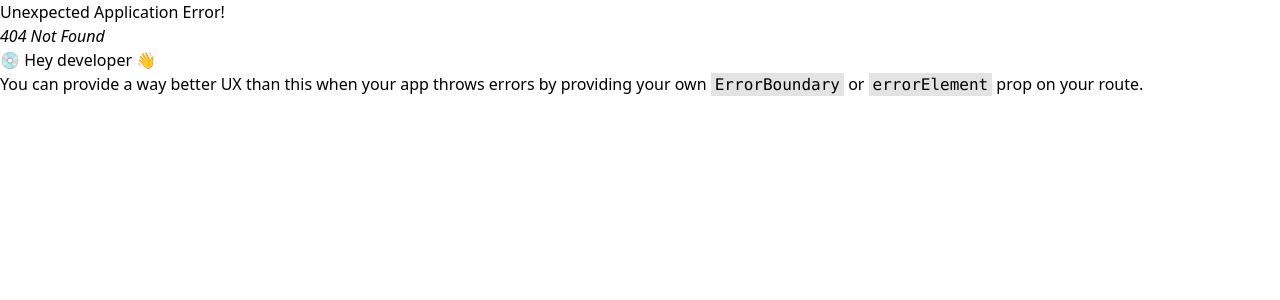
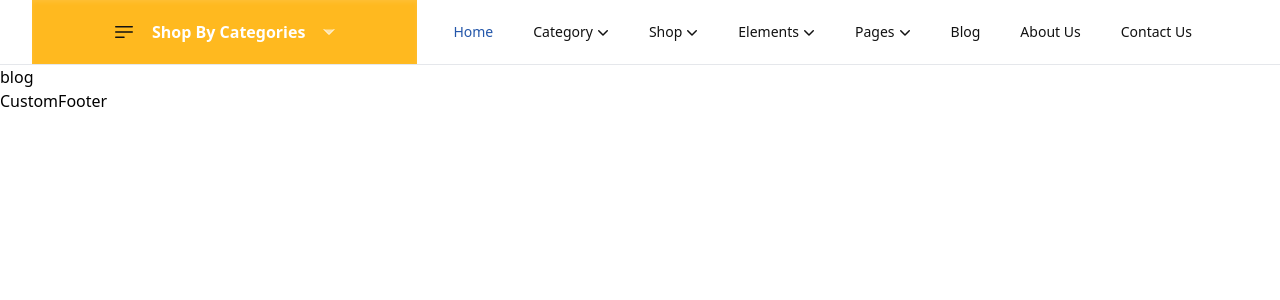
Before and after one commit to Elsoltan98/Tooliza, a React (Vite) app: page /blog in a window 1280 px wide. Before the commit this address had no page. Shown: the top 300 px of the page. Built offline with nearby package versions, Linux system fonts and the light colour scheme.

Commit message:
Add blod screen

```diff
--- a/src/App.tsx
+++ b/src/App.tsx
@@ -1,11 +1,14 @@
+import { Route, Routes } from "react-router-dom";
 import "./App.css";
+import Blog from "./screens/Blog";
 import Home from "./screens/Home";
 
 function App() {
   return (
-    <>
-      <Home />
-    </>
+    <Routes>
+      <Route path="/" element={<Home />} />
+      <Route path="/blog" element={<Blog />} />
+    </Routes>
   );
 }
 
--- a/src/_mockup/index.tsx
+++ b/src/_mockup/index.tsx
@@ -64,7 +64,7 @@ export const navbarData = [
       { name: "Portfolio", href: "#", current: false },
     ],
   },
-  { name: "Blog", href: "#", current: false },
+  { name: "Blog", href: "/blog", current: false },
   { name: "About Us", href: "#", current: false },
   { name: "Contact Us", href: "#", current: false },
 ];
--- a/src/components/Navbar/Components/DropDownMenu.tsx
+++ b/src/components/Navbar/Components/DropDownMenu.tsx
@@ -33,10 +33,10 @@ const DropDownMenu: FC<NavbarItem> = ({ name, current, childs }) => {
         leaveFrom="transform opacity-100 scale-100"
         leaveTo="transform opacity-0 scale-95"
       >
-        <MenuItems className="absolute right-0 z-10 mt-2 w-56 origin-top-right bg-white shadow-lg ring-1 ring-black ring-opacity-5 focus:outline-none">
+        <MenuItems className="absolute left-0 top-[43px] z-10 mt-2 w-56 origin-top-right bg-white shadow-lg ring-1 ring-black ring-opacity-5 focus:outline-none ">
           <div className="py-1">
             {childs?.map((child: ChildItem) => (
-              <MenuItemComponent key={child.href} child={child} />
+              <MenuItemComponent key={child.name} child={child} />
             ))}
           </div>
         </MenuItems>
--- a/src/components/Navbar/Components/MenuItem.tsx
+++ b/src/components/Navbar/Components/MenuItem.tsx
@@ -14,7 +14,7 @@ const MenuItemComponent: FC<{ child: ChildItem }> = ({ child }) => {
           href={child.href}
           className={classNames(
             focus ? "bg-gray-100 text-gray-900" : "text-gray-700",
-            "block px-4 py-2 text-sm"
+            "block px-4 py-2 text-sm hover:bg-textPrimary hover:text-white"
           )}
         >
           {child.name}
--- a/src/components/Navbar/Components/NavbarDropDown.tsx
+++ b/src/components/Navbar/Components/NavbarDropDown.tsx
@@ -1,4 +1,4 @@
-import { FC } from "react";
+import { FC, Fragment } from "react";
 import { Link } from "react-router-dom";
 import DropDownMenu from "./DropDownMenu";
 import { NavbarItem } from "../../../utils/types";
@@ -13,7 +13,7 @@ const NavbarDropDown: FC<NavbarDropDownProps> = ({ data }) => {
     <div className="hidden sm:ml-6 sm:block">
       <div className="flex space-x-4">
         {data.map((item) => (
-          <>
+          <Fragment key={item.name}>
             {item.childs ? (
               <DropDownMenu {...item} />
             ) : (
@@ -32,7 +32,7 @@ const NavbarDropDown: FC<NavbarDropDownProps> = ({ data }) => {
                 {item.name}
               </Link>
             )}
-          </>
+          </Fragment>
         ))}
       </div>
     </div>
--- a/src/components/Navbar/Components/SubMenu.tsx
+++ b/src/components/Navbar/Components/SubMenu.tsx
@@ -35,10 +35,10 @@ const SubMenu: FC<{ child: ChildItem }> = ({ child }) => {
         leaveFrom="transform opacity-100 scale-100"
         leaveTo="transform opacity-0 scale-95"
       >
-        <MenuItems className="absolute left-48 -top-[4px] z-10 w-56 origin-top-right bg-white shadow-lg ring-1 ring-black ring-opacity-5 focus:outline-none">
+        <MenuItems className="absolute left-48 top-[0px] z-10 w-56 origin-top-right bg-white shadow-lg ring-1 ring-black ring-opacity-5 focus:outline-none">
           <div className="py-1">
             {child.subChilds?.map((subChild) => (
-              <MenuItem key={subChild.href}>
+              <MenuItem key={subChild.name}>
                 {({ focus }) => (
                   <a
                     href={subChild.href}
--- a/src/components/Navbar/index.tsx
+++ b/src/components/Navbar/index.tsx
@@ -19,9 +19,9 @@ function classNames(...classes: string[]) {
   return classes.filter(Boolean).join(" ");
 }
 
-export default function Example() {
+export default function CustomNavbar() {
   return (
-    <Disclosure as="nav" className="bg-white">
+    <Disclosure as="nav" className="bg-white border-b-[.5px] border-b-gray-200">
       {({ open }) => (
         <>
           <div className="mx-auto max-w-7xl px-2 sm:px-6 lg:px-8">
@@ -56,7 +56,7 @@ export default function Example() {
               {navbarData.map((item) => (
                 <DisclosureButton
                   key={item.name}
-                  as="a"
+                  as="link"
                   href={item.href}
                   className={classNames(
                     item.current
--- a/src/main.tsx
+++ b/src/main.tsx
@@ -1,11 +1,13 @@
 import React from "react";
 import ReactDOM from "react-dom/client";
 import "./index.css";
-import { router } from "./Routes/routes.tsx";
-import { RouterProvider } from "react-router-dom";
+import { BrowserRouter as Router } from "react-router-dom";
+import App from "./App.tsx";
 
 ReactDOM.createRoot(document.getElementById("root")!).render(
   <React.StrictMode>
-    <RouterProvider router={router} />
+    <Router>
+      <App />
+    </Router>
   </React.StrictMode>
 );
--- /dev/null
+++ b/src/screens/Blog/index.tsx
@@ -0,0 +1,11 @@
+import Layout from "../../components/Layout";
+
+const Blog = () => {
+  return (
+    <Layout>
+      <div className="container">blog</div>
+    </Layout>
+  );
+};
+
+export default Blog;
```
Also changed, not shown: src/Routes/routes.tsx (deleted, +0 -11 lines).
